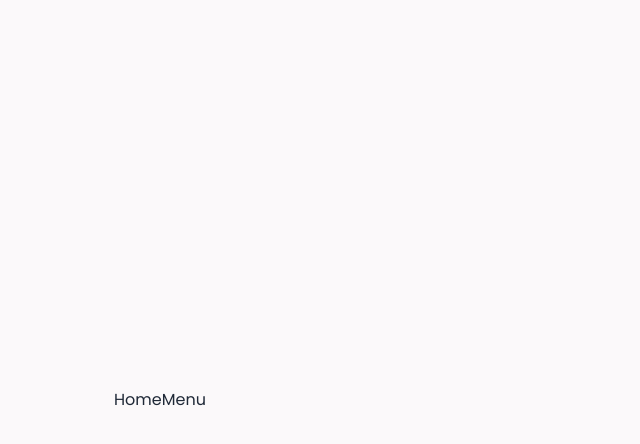
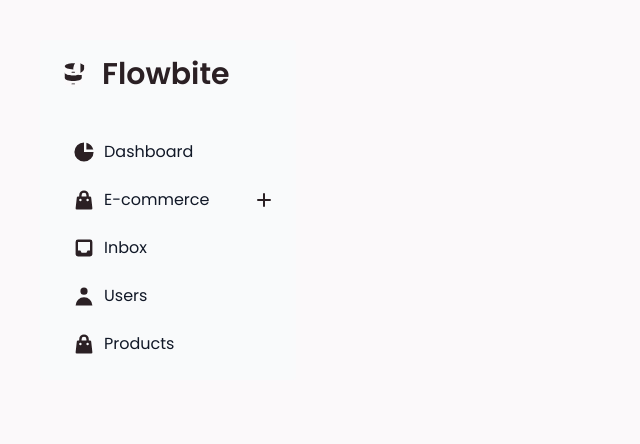
Before and after one commit to zumarnf/website_spm_project, a React (Vite) app: page /home in a window 1280 px wide. Shown: the top 444 px of the page, without its empty margins (0-640 px from the left). Built offline with nearby package versions, Linux system fonts and the light colour scheme.

Commit message:
sidebarprogress

```diff
--- a/package.json
+++ b/package.json
@@ -10,6 +10,7 @@
     "preview": "vite preview"
   },
   "dependencies": {
+    "flowbite-react": "^0.10.1",
     "react": "^18.3.1",
     "react-dom": "^18.3.1",
     "react-router-dom": "^6.26.2"
--- a/src/components/BtnLogin.jsx
+++ b/src/components/BtnLogin.jsx
@@ -1,4 +1,3 @@
-import React from "react";
 import { useNavigate } from "react-router-dom";
 
 const BtnLogin = () => {
--- /dev/null
+++ b/src/components/Dasboard.jsx
@@ -0,0 +1,9 @@
+const Dasboard = () => {
+  return (
+    <>
+      <div className="h-screen py-10"></div>
+    </>
+  );
+};
+
+export default Dasboard;
--- a/src/components/FormLogin.jsx
+++ b/src/components/FormLogin.jsx
@@ -1,4 +1,3 @@
-import React from "react";
 import BtnLogin from "./BtnLogin";
 
 const FormLogin = () => {
@@ -19,7 +18,7 @@
           </svg>
           <input
             type="text"
-            className="grow text-blckprmy placeholder-gray-400 focus:outline-none"
+            className="grow text-blckprmy placeholder-gray-400 focus:outline-none focus:ring-0 border-none"
             placeholder="Username"
           />
         </label>
@@ -38,7 +37,7 @@
           </svg>
           <input
             type="password"
-            className="grow text-blckprmy placeholder-gray-400 focus:outline-none"
+            className="grow text-blckprmy placeholder-gray-400 focus:outline-none focus:ring-0 border-none"
             placeholder="Password"
           />
         </label>
--- a/src/components/LogoLogin.jsx
+++ b/src/components/LogoLogin.jsx
@@ -1,4 +1,3 @@
-import React from "react";
 import logo from "../assets/shield-database.svg"; // Arahkan ke lokasi file SVG
 
 const LogoLogin = () => {
--- a/src/components/SidebarMen.jsx
+++ b/src/components/SidebarMen.jsx
@@ -1,7 +1,118 @@
-import React from "react";
+import { Sidebar } from "flowbite-react";
+import {
+  HiChartPie,
+  HiInbox,
+  HiShoppingBag,
+  HiUser,
+  HiOutlineMinusSm,
+  HiOutlinePlusSm,
+} from "react-icons/hi";
+import shieldDatabase from "../assets/shield-database.svg"; // Pastikan path ini benar
 
 const SidebarMen = () => {
-  return <div>SidebarMen</div>;
+  return (
+    <div className="px-10 py-10 bg-whtprmy">
+      <Sidebar>
+        <Sidebar.Logo
+          href="#"
+          img={shieldDatabase}
+          imgAlt="Flowbite logo"
+          className="mb-10"
+        >
+          <div className="text-blckprmy text-3xl">Flowbite</div>
+        </Sidebar.Logo>
+        <Sidebar.Items>
+          <Sidebar.ItemGroup>
+            {/* Dashboard Item */}
+            <Sidebar.Item
+              href="#"
+              className="hover:bg-rdprmy hover:text-whtprmy group"
+            >
+              <div className="flex flex-row">
+                <HiChartPie className="h-6 w-6 text-blckprmy mr-2 group-hover:text-whtprmy" />
+                <span>Dashboard</span>
+              </div>
+            </Sidebar.Item>
+
+            {/* E-commerce Collapse */}
+            <Sidebar.Collapse
+              className="hover:bg-rdprmy hover:text-whtprmy group"
+              label={
+                <div className="flex items-center">
+                  <HiShoppingBag className="h-6 w-6 text-blckprmy mr-2 group-hover:text-whtprmy" />
+                  <span>E-commerce</span>
+                </div>
+              }
+              renderChevronIcon={(theme, open) => {
+                const IconComponent = open ? HiOutlineMinusSm : HiOutlinePlusSm;
+                return (
+                  <IconComponent
+                    aria-hidden
+                    className={`h-6 w-6 text-blckprmy ${
+                      theme.label.icon.open[open ? "on" : "off"]
+                    }`}
+                  />
+                );
+              }}
+            >
+              <Sidebar.Item
+                href="#"
+                className="hover:bg-rdprmy hover:text-whtprmy group"
+              >
+                <div className="flex flex-row">
+                  <HiShoppingBag className="h-6 w-6 text-blckprmy mr-2 group-hover:text-whtprmy" />
+                  <span>Products</span>
+                </div>
+              </Sidebar.Item>
+              <Sidebar.Item
+                href="#"
+                className="hover:bg-rdprmy hover:text-whtprmy group"
+              >
+                <div className="flex flex-row">
+                  <HiShoppingBag className="h-6 w-6 text-blckprmy mr-2 group-hover:text-whtprmy" />
+                  <span>Sales</span>
+                </div>
+              </Sidebar.Item>
+            </Sidebar.Collapse>
+
+            {/* Inbox Item */}
+
+            <Sidebar.Item
+              href="#"
+              className="hover:bg-rdprmy hover:text-whtprmy group"
+            >
+              <div className="flex flex-row">
+                <HiInbox className="h-6 w-6 text-blckprmy mr-2 group-hover:text-whtprmy" />
+                <span>Inbox</span>
+              </div>
+            </Sidebar.Item>
+
+            {/* Users Item */}
+            <Sidebar.Item
+              href="#"
+              className="hover:bg-rdprmy hover:text-whtprmy group"
+            >
+              <div className="flex flex-row">
+                <HiUser className="h-6 w-6 text-blckprmy mr-2 group-hover:text-whtprmy" />
+                <span>Users</span>
+              </div>
+            </Sidebar.Item>
+
+            {/* Products Item */}
+            <Sidebar.Item
+              href="#"
+              className="hover:bg-rdprmy hover:text-whtprmy group"
+            >
+              <div className="flex flex-row">
+                <HiShoppingBag className="h-6 w-6 text-blckprmy mr-2 group-hover:text-whtprmy" />
+                <span>Products</span>
+              </div>
+            </Sidebar.Item>
+          </Sidebar.ItemGroup>
+        </Sidebar.Items>
+      </Sidebar>
+    </div>
+  );
 };
 
 export default SidebarMen;
--- a/src/pages/HomeMenu.jsx
+++ b/src/pages/HomeMenu.jsx
@@ -1,13 +1,16 @@
-import React from "react";
+import Dasboard from "../components/Dasboard";
+import SidebarMen from "../components/SidebarMen";
 
 const HomeMenu = () => {
   return (
     <>
       <div className="flex flex-row w-screen h-screen bg-whtprmy">
-        <div className="basis-1/4 bg-opacity-70 flex justify-center items-center">
-          HomeMenu
+        <div className="basis-1/4">
+          <SidebarMen />
         </div>
-        <div className="basis-3/4"></div>
+        <div className="basis-3/4">
+          <Dasboard />
+        </div>
       </div>
     </>
   );
--- a/src/pages/LoginPage.jsx
+++ b/src/pages/LoginPage.jsx
@@ -1,4 +1,3 @@
-import React from "react";
 import FormLogin from "../components/FormLogin";
 import LogoLogin from "../components/LogoLogin";
 
--- a/tailwind.config.js
+++ b/tailwind.config.js
@@ -1,6 +1,12 @@
 /** @type {import('tailwindcss').Config} */
+const flowbite = require("flowbite-react/tailwind");
+
 export default {
-  content: ["./index.html", "./src/**/*.{js,ts,jsx,tsx}"],
+  content: [
+    "./index.html",
+    "./src/**/*.{js,ts,jsx,tsx}",
+    flowbite.content(), // Tambahkan path untuk Flowbite React
+  ],
   theme: {
     extend: {
       fontFamily: {
@@ -13,5 +19,8 @@
       },
     },
   },
-  plugins: [require("daisyui")],
+  plugins: [
+    require("daisyui"),
+    flowbite.plugin(), // Tambahkan plugin untuk Flowbite React
+  ],
 };
```
Also changed, not shown: 1 other file (tests, documents, lock files or other folders).
